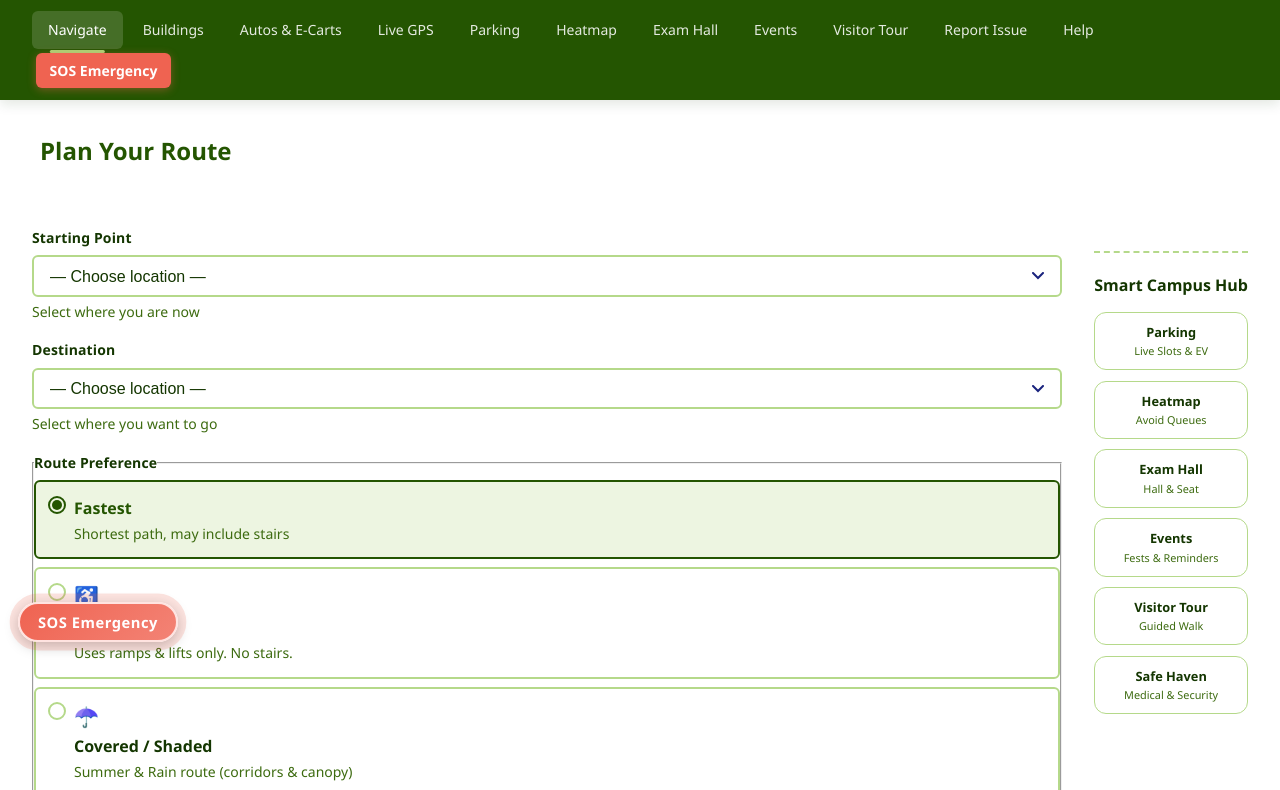
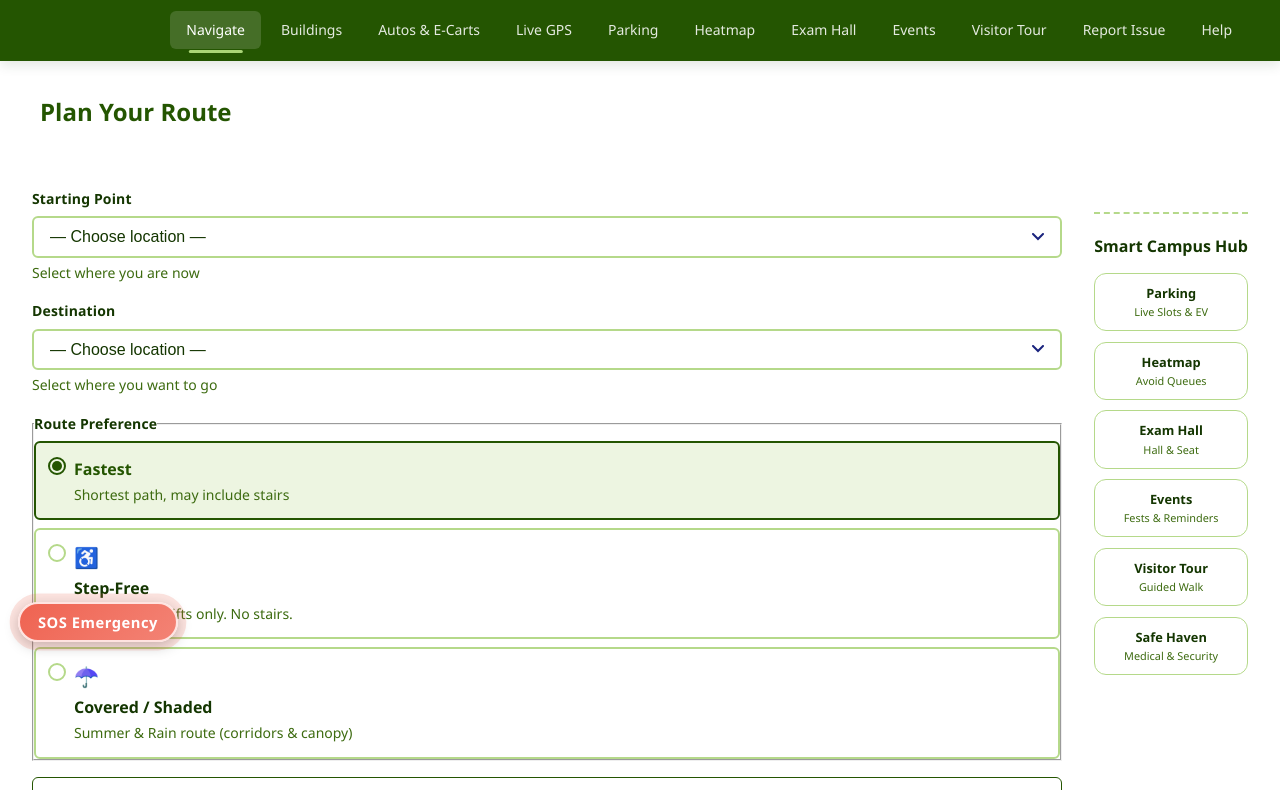
Before and after one commit to divyanshisharma207-rgb/LPU-Pathway, a plain HTML site: page index.html in a window 1280 px wide. Shown: the part 74-864 px from the top of the page. Drawn offline with nearby package versions, Linux system fonts and the light colour scheme.

Commit message:
Remove SOS Emergency option from top navbar

```diff
--- a/index.html
+++ b/index.html
@@ -51,7 +51,6 @@
  <li><a href="#" class="nav-link" data-tab="visitor">Visitor Tour</a></li>
  <li><a href="#" class="nav-link" data-tab="report">Report Issue</a></li>
  <li><a href="#" class="nav-link" data-tab="help">Help</a></li>
- <li><a href="#" class="nav-link nav-link--sos" id="nav-btn-sos" data-tab="sos" role="button" aria-label="Campus Emergency &amp; Medical SOS">SOS Emergency</a></li>
  </ul>
  </nav>
 
```
